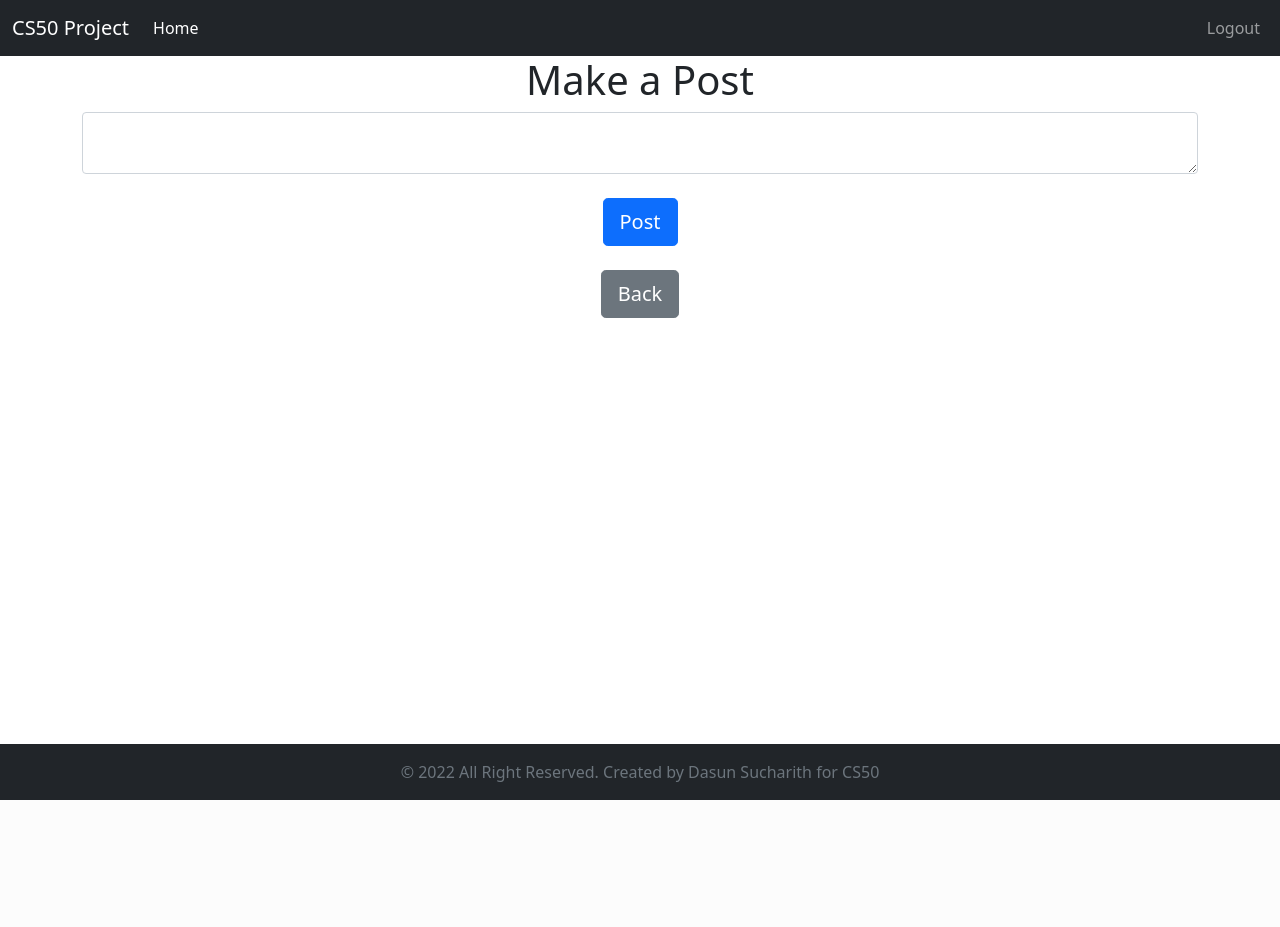
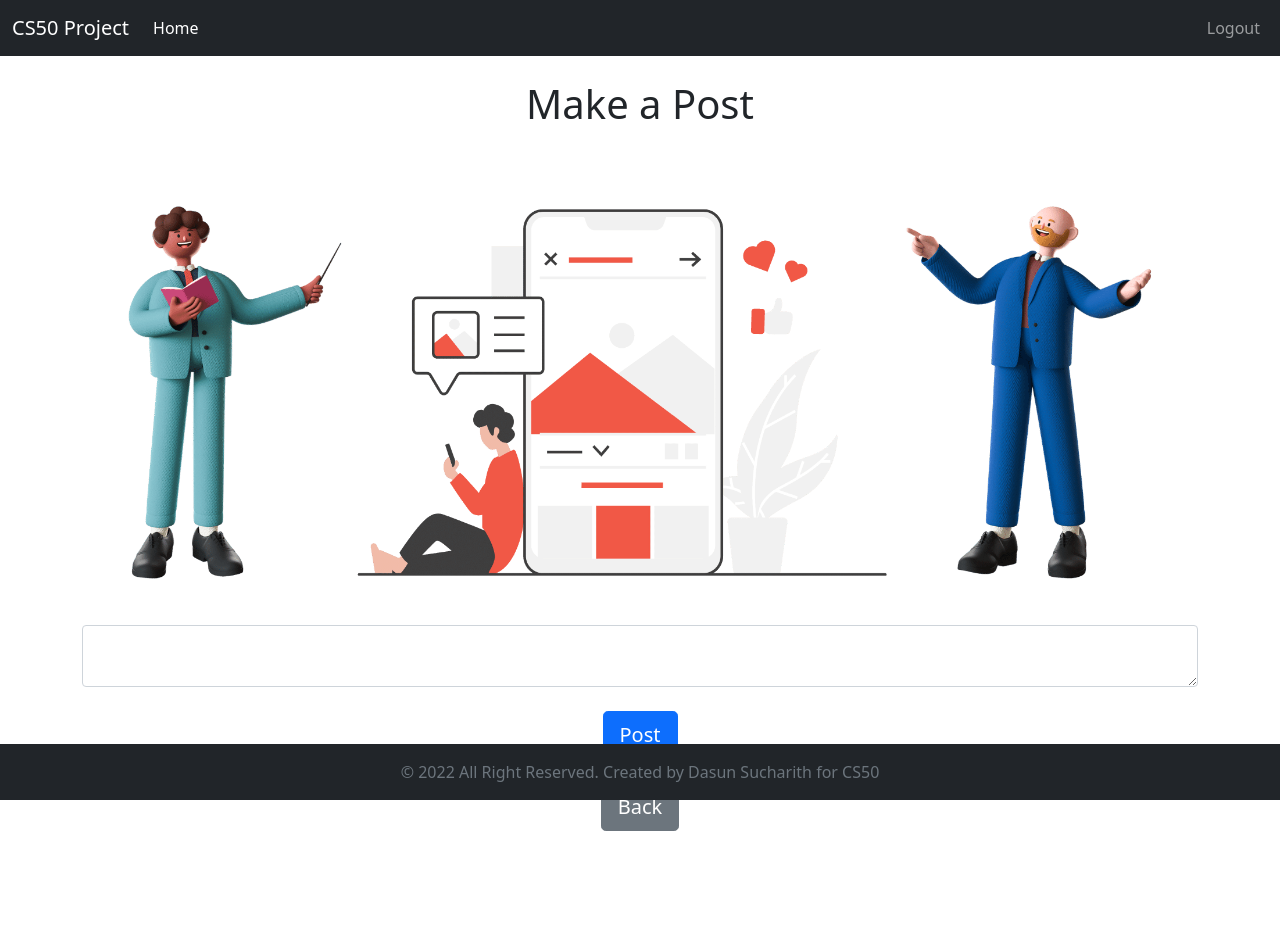
Before and after one commit to dasunsucharith/flask-blog-website, a Flask app: page /create-post in a window 1280 px wide. Before the commit the page ends 800 px from the top, so only its background shows below. Run offline with Flask 2, Linux system fonts and the light colour scheme; a user stored in the database is signed in; some libraries are stand-ins or nearby versions.

Commit message:
Update create_post.html

```diff
--- a/website/templates/create_post.html
+++ b/website/templates/create_post.html
@@ -5,8 +5,15 @@
 {% endblock %}
 
 {% block content %}
+  <br />
   <h1 align="center">Make a Post</h1>
+  <br />
 
+  <div class="row">
+    <img src="{{url_for('static',filename = 'images/posts.png')}}" alt="posts" >
+  </div>
+
+  <div class="row">
     <form method="post">
       <textarea name="text" id="text" class="form-control"></textarea>
       <br />
@@ -15,10 +22,18 @@
       </div>
     </form>
     <br />
+  </div>
+
+  <br />
+
+  <div class="row">
     <div align="center">
       <a href="/home">
         <button type="button" class="btn btn-lg btn-secondary">Back</button>
       </a>
     </div>
+  </div>
+
+  <br /><br /><br /><br />
 
 {% endblock %}
```
Lines whose indentation alone changed are shown as unchanged.
